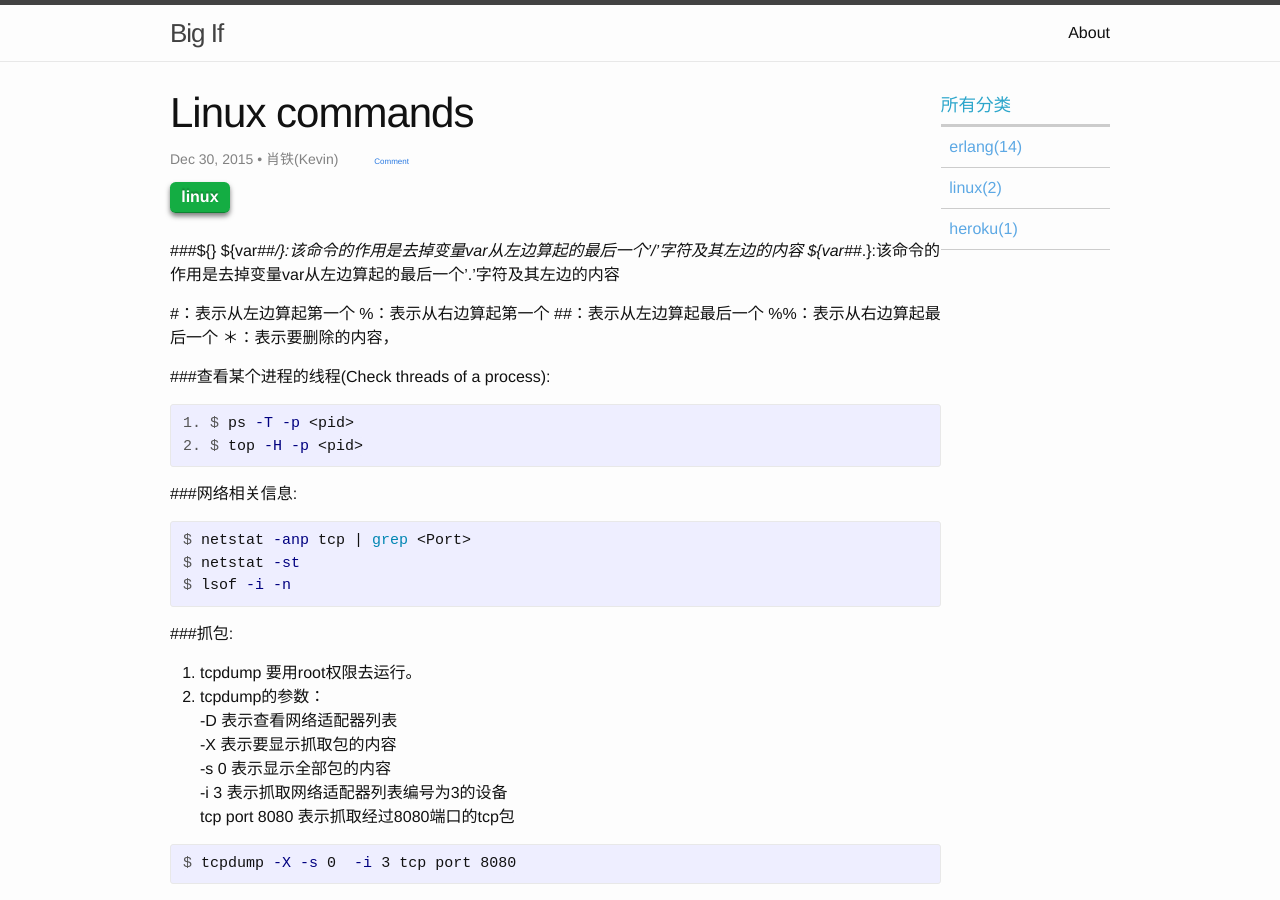
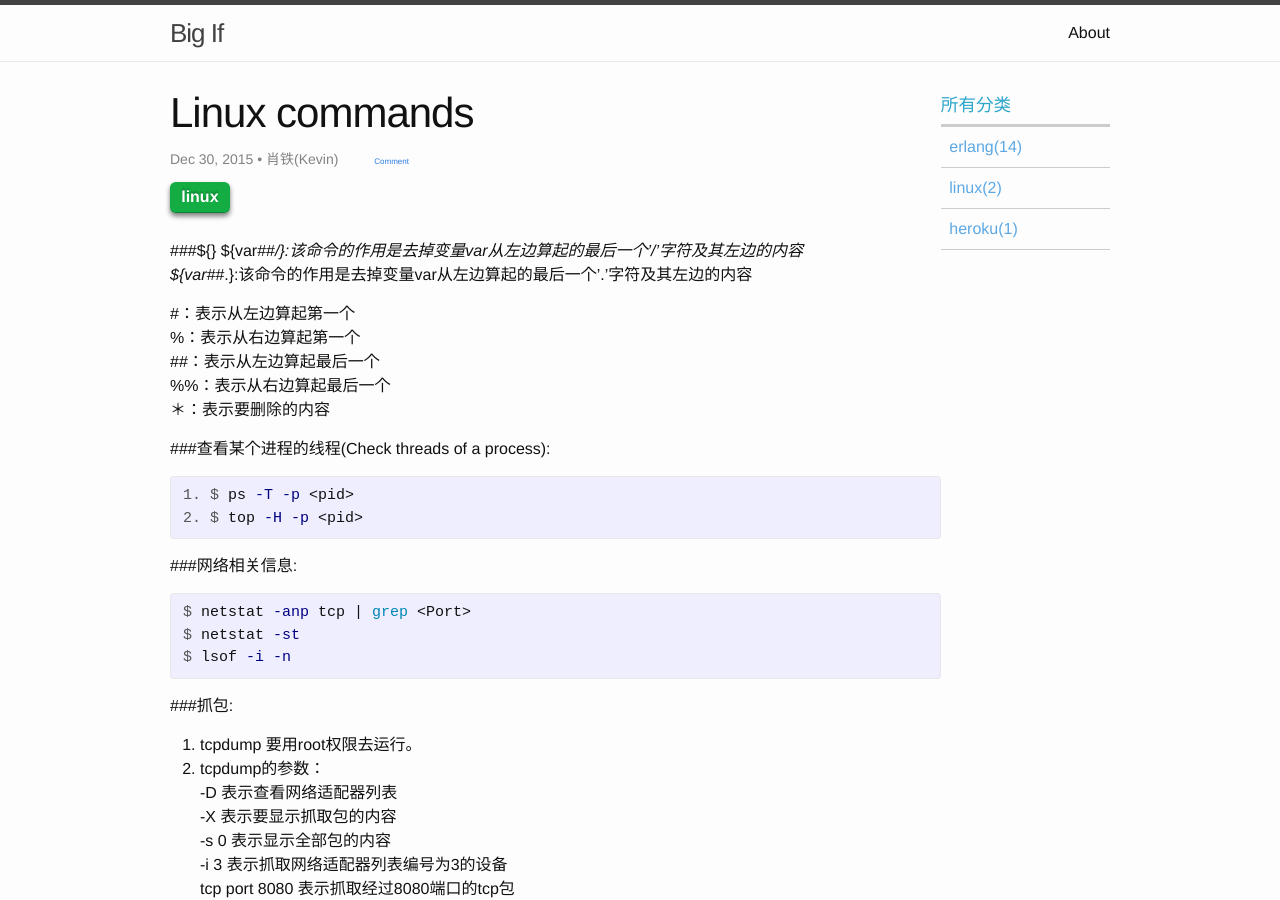
Before and after one commit to wudixiaotie/wudixiaotie.github.io, a Jekyll site: the page built from _posts/2015-12-30-linux-commands.md, in a window 1280 px wide and 900 px high. Built offline with Jekyll 4.4.1, drawn with Linux system fonts in a browser that asks for light colours; comment, search, counter and statistics services are not loaded.

```diff
--- a/_posts/2015-12-30-linux-commands.md
+++ b/_posts/2015-12-30-linux-commands.md
@@ -9,11 +9,11 @@ categories: linux
 ${var##*/}:该命令的作用是去掉变量var从左边算起的最后一个'/'字符及其左边的内容
 ${var##*.}:该命令的作用是去掉变量var从左边算起的最后一个'.'字符及其左边的内容
 
-#：表示从左边算起第一个
+\#：表示从左边算起第一个
 %：表示从右边算起第一个
-##：表示从左边算起最后一个
+\#\#：表示从左边算起最后一个
 %%：表示从右边算起最后一个
-＊：表示要删除的内容，
+＊：表示要删除的内容
 
 ###查看某个进程的线程(Check threads of a process):
 {% highlight console %}
```
